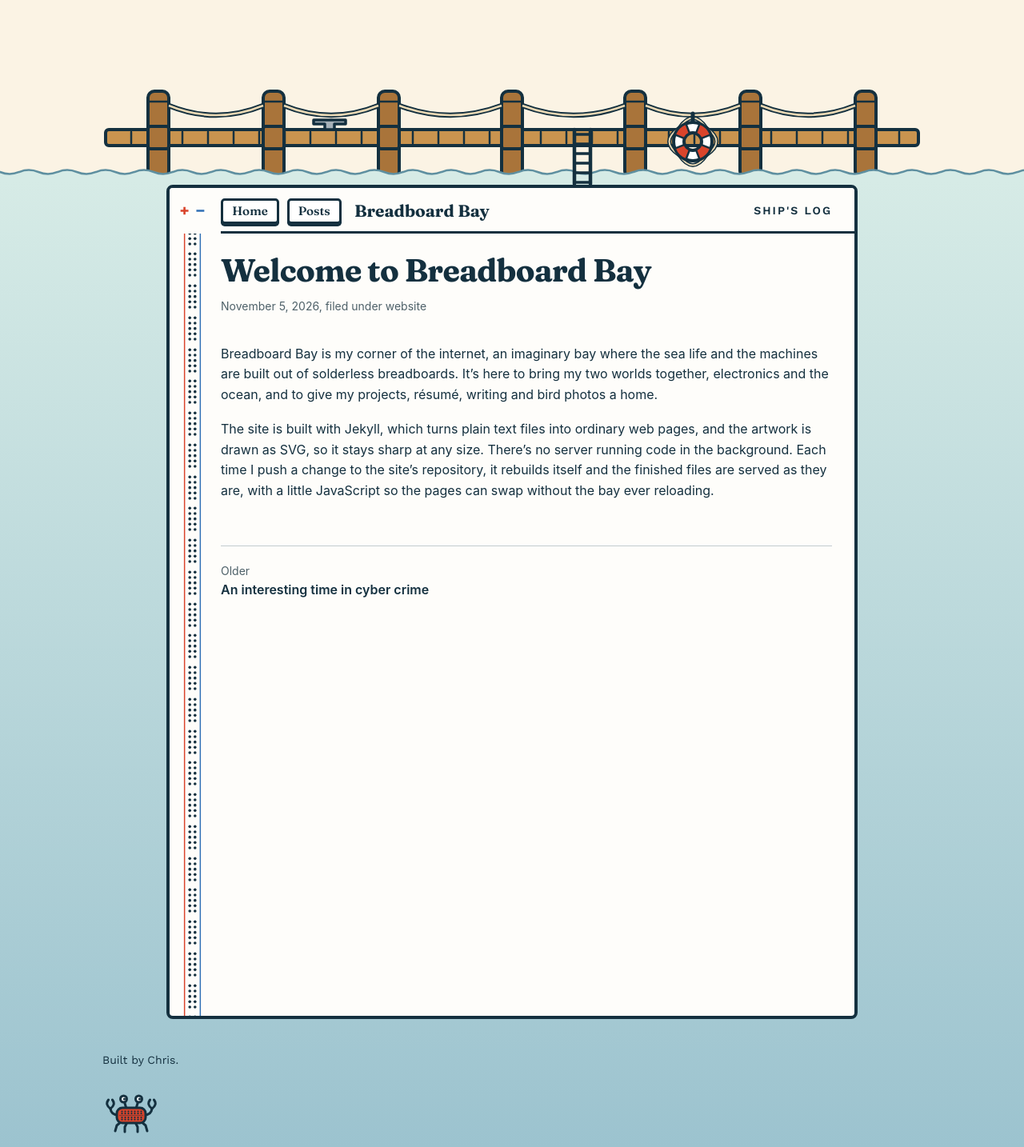
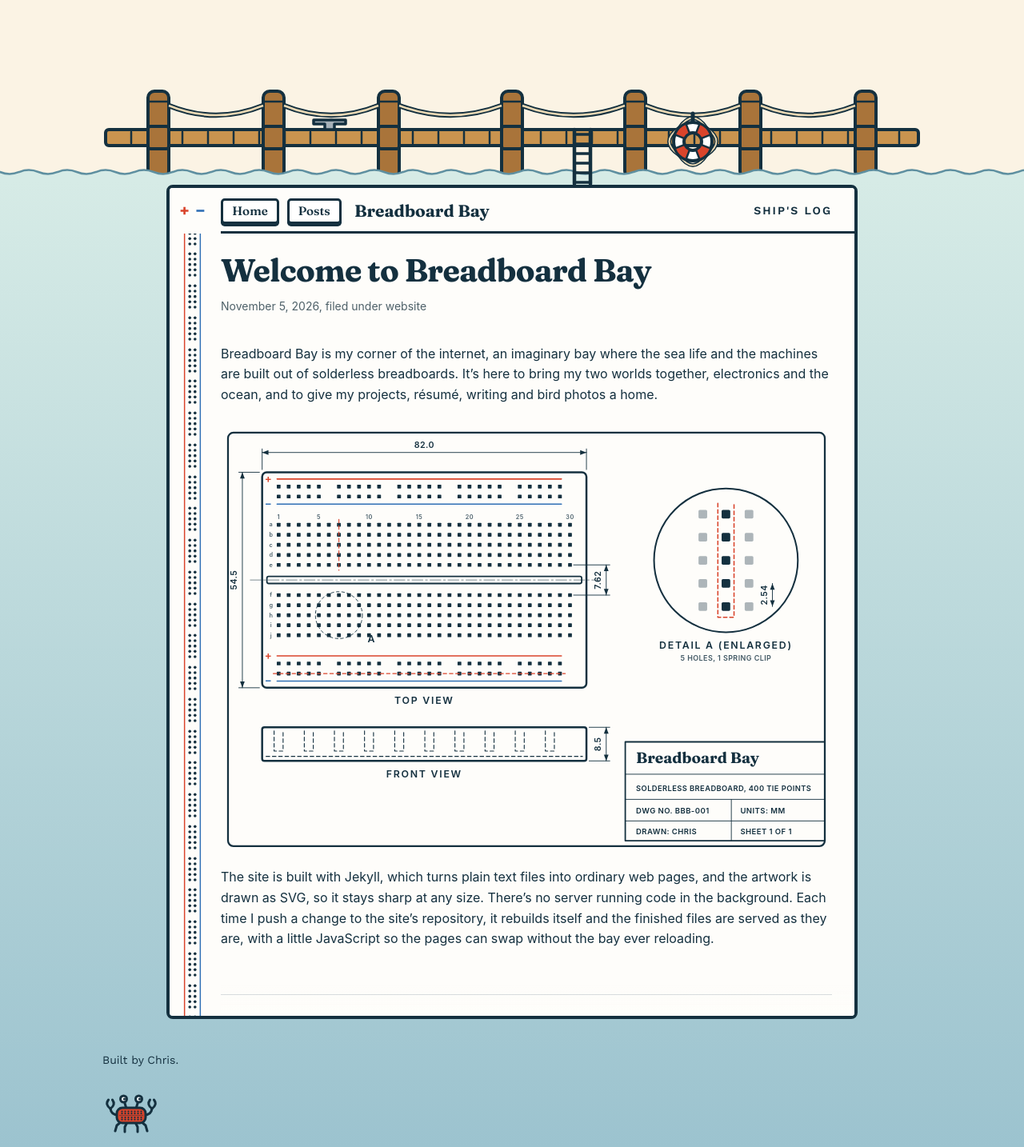
Before and after one commit to RobotCrabLab/Homepage, a Jekyll site: the page built from _posts/2026-11-05-welcome-to-breadboard-bay.md, in a window 1280 px wide. Shown: the whole page at 80% size. Built offline with Jekyll 4.4.1, drawn with Linux system fonts in a browser that asks for light colours.

Commit message:
Welcome post: an engineering drawing of a solderless breadboard
Co-Authored-By: Claude Opus 5.5 <noreply@anthropic.com>
Claude-Session: https://claude.ai/code/session_016BwnKwMceey9joAJi8jCUY

```diff
--- a/_posts/2026-11-05-welcome-to-breadboard-bay.md
+++ b/_posts/2026-11-05-welcome-to-breadboard-bay.md
@@ -5,4 +5,6 @@ tags: [website]
 
 Breadboard Bay is my corner of the internet, an imaginary bay where the sea life and the machines are built out of solderless breadboards. It's here to bring my two worlds together, electronics and the ocean, and to give my projects, résumé, writing and bird photos a home.
 
+<figure class="drawing">{% include breadboard-drawing.svg %}</figure>
+
 The site is built with Jekyll, which turns plain text files into ordinary web pages, and the artwork is drawn as SVG, so it stays sharp at any size. There's no server running code in the background. Each time I push a change to the site's repository, it rebuilds itself and the finished files are served as they are, with a little JavaScript so the pages can swap without the bay ever reloading.
--- a/assets/css/style.css
+++ b/assets/css/style.css
@@ -683,6 +683,7 @@ img { max-width: 100%; height: auto; }
 }
 .prose pre code { background: none; padding: 0; font-size: 0.85em; }
 .prose img { border-radius: 0.75rem; }
+.prose .drawing { margin-inline: 0; margin-block-start: 1.6em; }   /* an inline SVG drawing in a post, full width */
 .prose hr { border: 0; border-top: 1px solid var(--rule); margin-block: 2.5em; }
 
 /* Lists of projects and posts */
```
Also changed, not shown: CLAUDE.md (+3 -0 lines), _includes/breadboard-drawing.svg (added).
